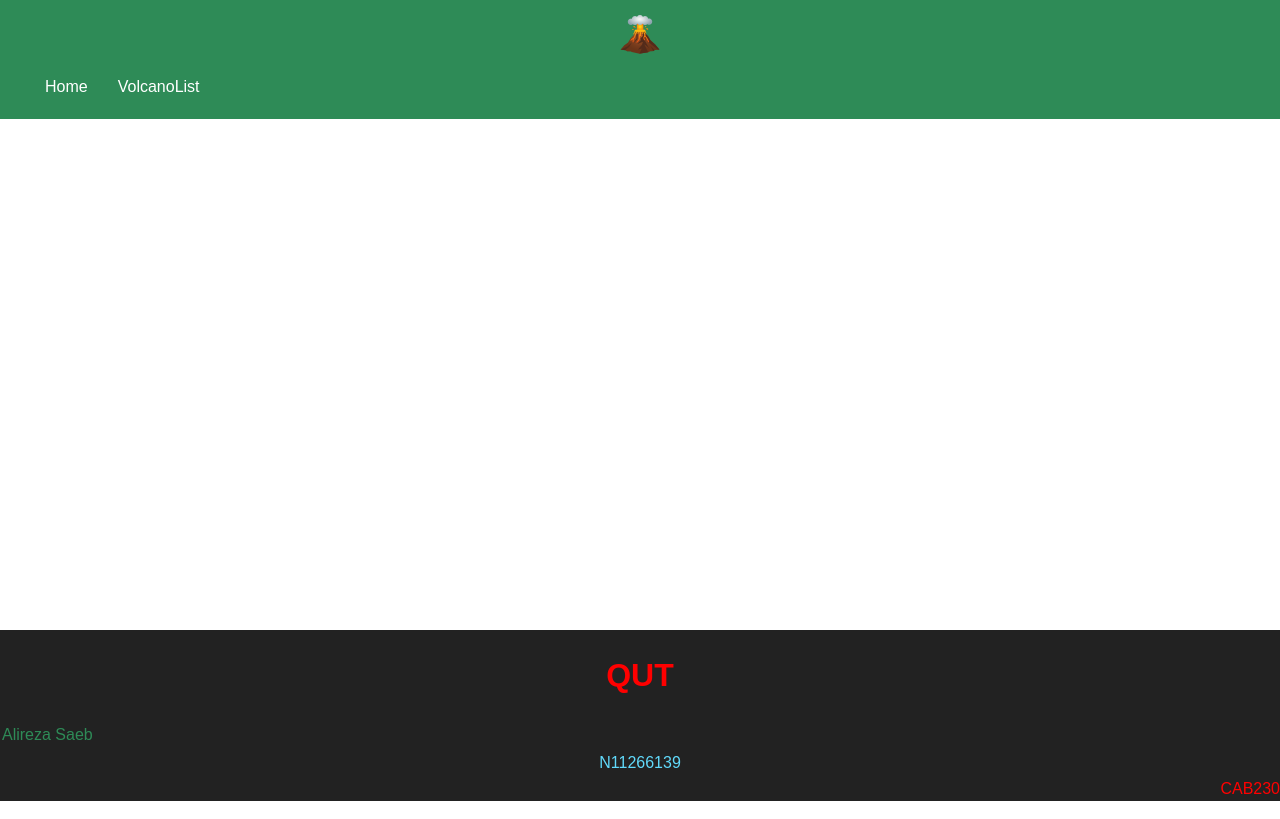
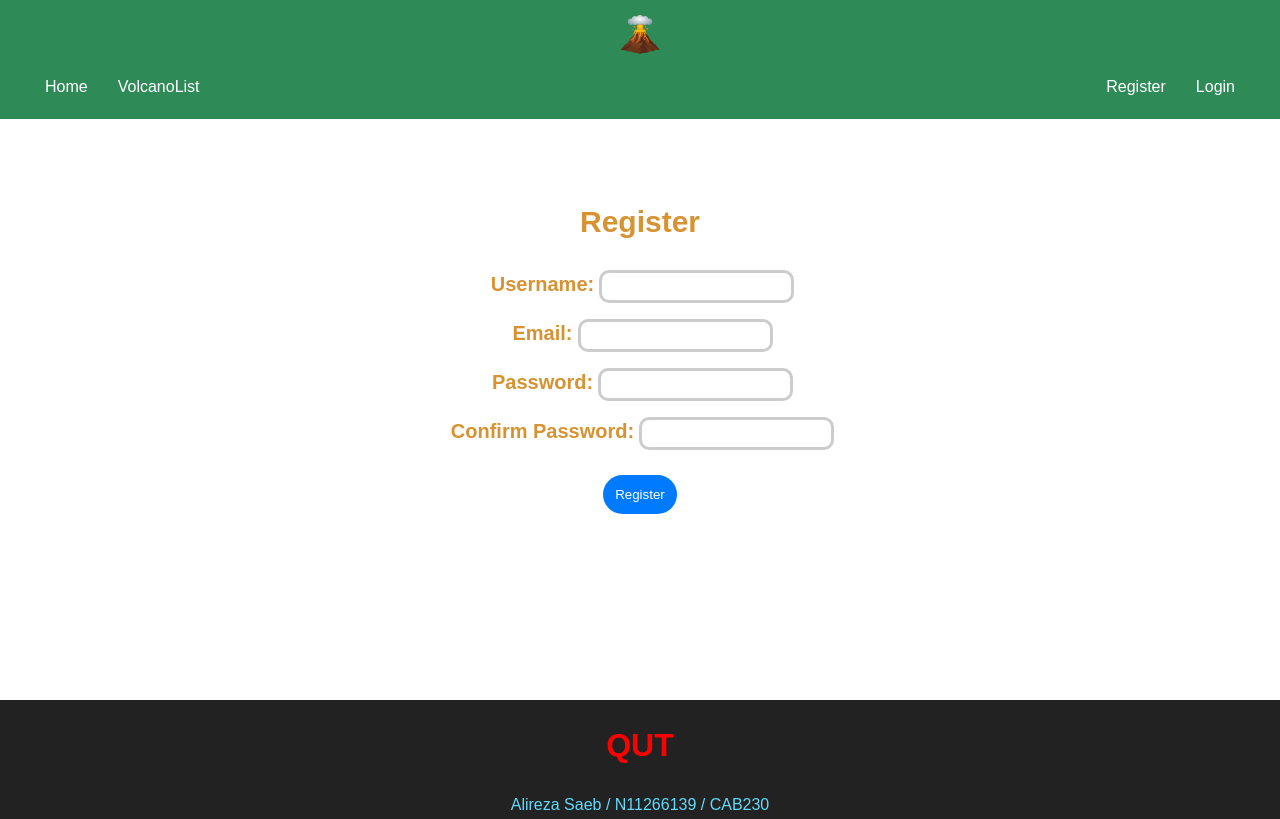
Before and after one commit to Alirezaa02/React-project, a React (Create React App) app: page /Register in a window 1280 px wide. Built offline with nearby package versions, Linux system fonts and the light colour scheme.

Commit message:
Logging Pages

```diff
--- a/src/App.css
+++ b/src/App.css
@@ -70,8 +70,6 @@
 
 
 
-
-
 /* Footer CSS Code */
  footer {
   background: #222;
@@ -80,28 +78,20 @@
     position: absolute;
     bottom: 0;
     width: 100%;
-    height: 170px; /* Adjust the height as needed */
+    height: 100px; /* Adjust the height as needed */
 
 
  }
 
-.fullname{
-  background: #222;
-  color: #2e8b57;
-  text-align: left;
-  padding: 2px;
-}
+
 .id{
   background: #222;
   color: #61dafb;
   text-align: center;
   padding: 2px;
+
 }
-.unit{
-  background: #222;
-  color: #ff0000;
-  text-align: right;
-}
+
 
 /* Nav bar */
 
@@ -111,7 +101,7 @@
 
 
  nav {
-  width: 50%;
+  width: auto;
   left: 0;
   text-align: left;
  }
@@ -135,19 +125,64 @@
 }
 
 .Volcanos_subtitle {
-  font-family: Arial, sans-serif; /* Choose a suitable font-family */
-  font-size: 18px; /* Adjust font size as needed */
-  line-height: 1.6; /* Adjust line height for readability */
-  color: #000000; /* Choose a suitable text color */
-  margin-bottom: 20px; /* Add spacing between paragraphs */
+  font-family: Arial, sans-serif;
+  font-size: 18px;
+  line-height: 1.6;
+  color: #000000;
+  margin-bottom: 20px;
 }
 
 .Volcanos_title{
-  font-family: 'Arial', sans-serif; /* Choose a suitable font-family */
-  font-size: 36px; /* Adjust font size as needed */
-  font-weight: bold; /* Make the text bold */
+  font-family: 'Arial', sans-serif;
+  font-size: 36px;
+  font-weight: bold;
   font-style: italic;
-  color: #f5019c; /* Choose a suitable text color */
-  text-align: center; /* Align the text to the center */
+  color: #f5019c;
+  text-align: center;
   margin-bottom: 20px;
 }
+
+/* login & Register Nav */
+
+div.signin{
+  float:right;
+  text-align: center;
+}
+
+
+/* Register */
+
+.Register{
+ color: #d79231;
+ font-size: 20px;
+ font-weight: bold;
+ text-align: center;
+ margin: 80px;
+
+
+ button {
+  margin: 10px;
+  padding: 12px;
+  background-color: #007bff;
+  color: #fff;
+  border: none;
+  border-radius: 50px;
+  cursor: pointer;
+}
+
+button:hover {
+  background-color: #b36800;
+}
+
+input {
+  padding: 6px;
+  margin-bottom: 15px;
+  border: 3px solid #ccc;
+  border-radius: 10px;
+}
+label {
+  padding: 5px;
+  font-weight: bold;
+}
+
+}
--- a/src/App.js
+++ b/src/App.js
@@ -9,6 +9,8 @@ import Footer from "./Components/Footer";
 // pages
 import Home from "./Pages/Home";
 import VolcanoList from "./Pages/VolcanoList";
+import Login from "./Pages/Login";
+import Register from"./Pages/Register";
 
 
 
@@ -21,6 +23,10 @@ function App() {
        <Routes>
          <Route path="/" element={<Home />} />
          <Route path="/VolcanoList" element={<VolcanoList />} />
+
+         <Route path="/Login" element={<Login/>} />
+         <Route path="/Register" element={<Register/>} />
+
        </Routes>
 
 
--- a/src/Components/Footer.jsx
+++ b/src/Components/Footer.jsx
@@ -4,16 +4,18 @@ export default function Footer(){
         <footer>
             <h1>QUT</h1>
 
-            <div className="fullname">
+            {/* <div className="fullname">
                 <p1>Alireza Saeb</p1>
-            </div>
+
+            </div> */}
+
             <div className="id">
-               <p1> N11266139 </p1>
+               <p1> Alireza Saeb / N11266139 / CAB230 </p1>
             </div>
 
-            <div className="unit">
+            {/* <div className="unit">
                 <p1>CAB230</p1>
-            </div>
+            </div> */}
 
         </footer>
     );
--- a/src/Components/Nav.jsx
+++ b/src/Components/Nav.jsx
@@ -7,6 +7,12 @@ export default function Nav() {
       <ul>
         <li><Link to="/">Home</Link></li>
         <li><Link to="/volcanoList">VolcanoList</Link></li>
+
+        <div className="signin" >
+        <li><Link to="/Register">Register</Link></li>
+        <li><Link to="/Login">Login</Link></li>
+        </div>
+
       </ul>
     </nav>
   );
--- a/src/Pages/Home.jsx
+++ b/src/Pages/Home.jsx
@@ -20,7 +20,6 @@ export default function Home() {
         <br/> Volcanoes play a crucial role in the Earth's geological processes, from the recycling of materials to the formation of new landmasses. They are also sources of immense natural resources, including fertile soils, geothermal energy, and valuable minerals.
 
         </p>
-
         <a href="/menu">Menu</a>
         <a href="/book">Book</a>
       </div>
--- /dev/null
+++ b/src/Pages/Login.jsx
@@ -0,0 +1,65 @@
+import React, { useState } from "react";
+
+
+const Login = () => {
+  const [email, setEmail] = useState("");
+  const [password, setPassword] = useState("");
+  const [error, setError] = useState("");
+
+  const handleLogin = async (e) => {
+    e.preventDefault();
+    setError("");
+
+    if (!email || !password) {
+      setError("Please enter all fields.");
+      return;
+    }
+
+    try {
+      const response = await fetch("http://4.237.58.241:3000/user/login", {
+        method: "POST",
+        headers: {
+          "Content-Type": "application/json",
+        },
+        body: JSON.stringify({ email, password }),
+      });
+      const data = await response.json();
+
+      if (!response.ok) {
+        throw new Error(data.message || "An error occurred.");
+      }
+
+      console.log("Login done:", data);
+    } catch (err) {
+      setError(err.message || "Failed to login.");
+    }
+  };
+
+  return (
+    <div className="auth-page">
+      <div className="auth-form-container">
+        <h2>Login</h2>
+        <form onSubmit={handleLogin} className="auth-form">
+          {error && <p className="error">{error}</p>}
+          <input
+            type="email"
+            placeholder="email"
+            value={email}
+            onChange={(e) => setEmail(e.target.value)}
+            required
+          />
+          <input
+            type="password"
+            placeholder="password"
+            value={password}
+            onChange={(e) => setPassword(e.target.value)}
+            required
+          />
+          <button type="submit">Login</button>
+        </form>
+      </div>
+    </div>
+  );
+};
+
+export default Login;
--- /dev/null
+++ b/src/Pages/Register.jsx
@@ -0,0 +1,113 @@
+import React, { useState } from 'react';
+
+const Rpage = () => {
+  const [formData, setFormData] = useState({
+    username: '',
+    email: '',
+    password: '',
+    confirmPassword: ''
+  });
+  const [error, setError] = useState(null); // State to manage error messages
+
+  const handleChange = (e) => {
+    const { name, value } = e.target;
+
+    // Perform email validation
+    if (name === 'email' && !/\S+@\S+\.\S+/.test(value)) {
+      setError("Please enter a valid email address.");
+    } else {
+      setError(null);
+    }
+
+    setFormData(prevState => ({
+      ...prevState,
+      [name]: value
+    }));
+  };
+
+  const handleSubmit = async (e) => {
+    e.preventDefault();
+
+    const { email, password, confirmPassword } = formData;
+
+    if (!email || !password || !confirmPassword) {
+      setError("Please enter all fields.");
+      return;
+    }
+
+    if (password !== confirmPassword) {
+      setError("Passwords are not match.");
+      return;
+    }
+
+    try {
+      const response = await fetch("http://4.237.58.241:3000/user/register", {
+        method: "POST",
+        headers: {
+          "Content-Type": "application/json",
+        },
+        body: JSON.stringify({ email, password }),
+      });
+      const data = await response.json();
+
+      if (!response.ok) {
+        throw new Error(
+          data.message || "An error occurred during registration."
+        );
+      }
+
+      console.log("Registration done:", data);
+    } catch (err) {
+      setError(err.message || "Failed to register.");
+    }
+  };
+
+  return (
+
+    <div className='Register'>
+      <h2>Register</h2>
+      {error && <p>{error}</p>} {/* Display error message if there's an error */}
+      <form onSubmit={handleSubmit}>
+        <div>
+          <label>Username:</label>
+          <input
+            type="text"
+            name="username"
+            value={formData.username}
+            onChange={handleChange}
+          />
+        </div>
+        <div>
+          <label>Email:</label>
+          <input
+            type="email"
+            name="email"
+            value={formData.email}
+            onChange={handleChange}
+          />
+        </div>
+        <div>
+          <label>Password:</label>
+          <input
+            type="password"
+            name="password"
+            value={formData.password}
+            onChange={handleChange}
+          />
+        </div>
+        <div>
+          <label>Confirm Password:</label>
+          <input
+            type="password"
+            name="confirmPassword"
+            value={formData.confirmPassword}
+            onChange={handleChange}
+          />
+        </div>
+        <button type="submit">Register</button>
+      </form>
+    </div>
+  );
+};
+
+export default Rpage;
--- a/src/Pages/VolcanoList.jsx
+++ b/src/Pages/VolcanoList.jsx
@@ -2,4 +2,5 @@ import React from "react";
 
 export default function VolcanoList() {
     return <h1>Volcano List</h1>;
+
   }
```
